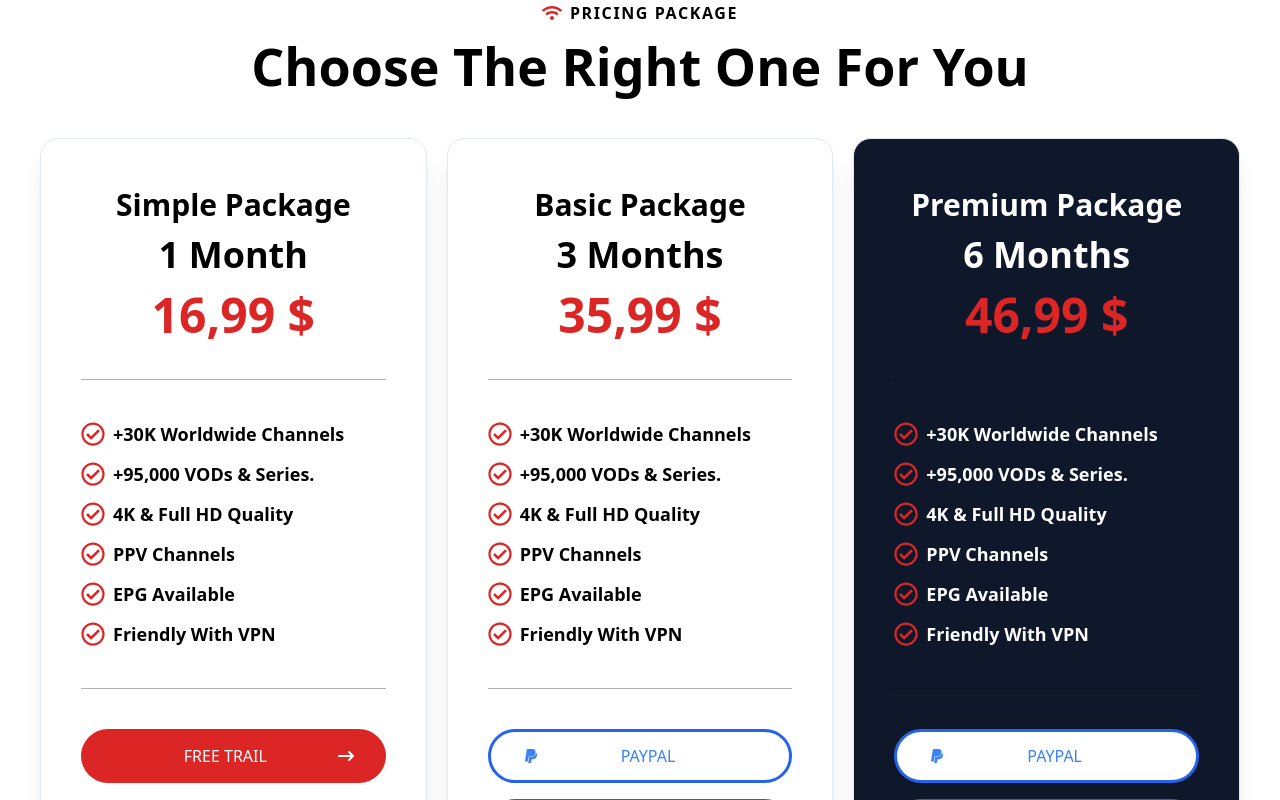
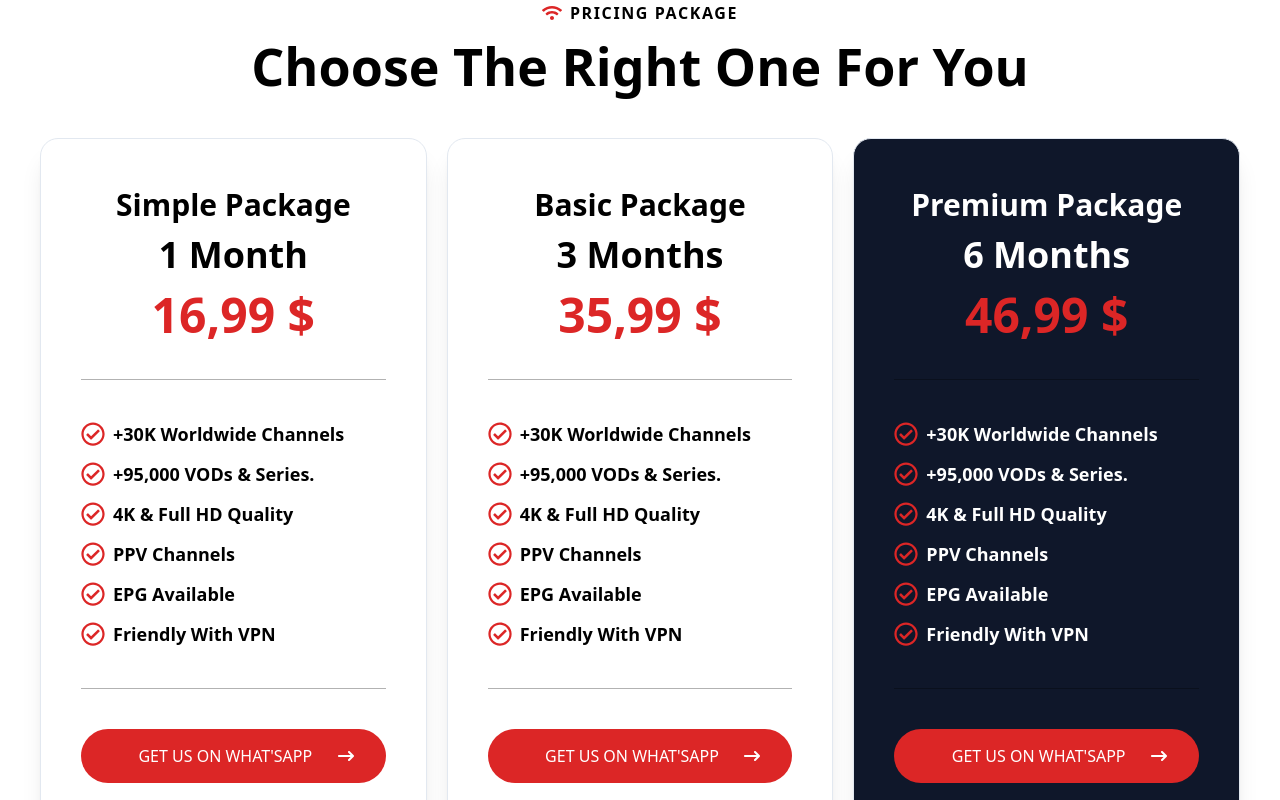
Before and after one commit to JewelHFahim/CreDesign, a React (Vite) app: page /ip-tv/ip-subscription in a window 1280 px wide. Shown: the part 520-1320 px from the top of the page. Built offline with nearby package versions, Linux system fonts and the light colour scheme.

Commit message:
price updated

```diff
--- a/src/components/ip-tv/main-menu/MainMenu.jsx
+++ b/src/components/ip-tv/main-menu/MainMenu.jsx
@@ -15,9 +15,9 @@ const MainMenu = () => {
 
   return (
     <div className="px-[120px] flex justify-between items-center py-6">
-      <div>
+      <Link to="/ip-tv">
         <img src={logo} alt="" className="w-[200px] h-[40px]" />
-      </div>
+      </Link>
 
       <div>
         <ul>
--- a/src/components/mobile-menu/MobileMenu.jsx
+++ b/src/components/mobile-menu/MobileMenu.jsx
@@ -124,6 +124,7 @@ const MobileMenu = () => {
     { name: "Custom Web App", href: "/services/5", icon: "" },
     { name: "Movie Streaming", href: "/contact-us", icon: "" },
     { name: "Movie Database", href: "/contact-us", icon: "" },
+    { name: "IpTv", href: "/ip-tv", icon: "" },
   ];
 
   return (
@@ -155,7 +156,7 @@ const MobileMenu = () => {
             </div>
 
             <div className="overflow-auto">
-              <ul className="text-sm font-medium flex-1">
+              <ul className="text-base font-medium flex-1">
                 {navigation.map((item, idx) => (
                   <li key={idx}>
                     <a
--- a/src/pages/ip-tv/iptv-home/pricing-package/PricingPackage.jsx
+++ b/src/pages/ip-tv/iptv-home/pricing-package/PricingPackage.jsx
@@ -1,12 +1,12 @@
 import { FaRegCheckCircle } from "react-icons/fa";
 import { FaWifi } from "react-icons/fa6";
-import PricingBtn from "../../../../utils/ip-tv/PricingBtn";
-import PaypalBtn from "../../../../utils/ip-tv/PaypalBtn";
-import CryptoBtn from "../../../../utils/ip-tv/CryptoBtn";
-import CreditCard from "../../../../utils/ip-tv/CreditCard";
+// import PricingBtn from "../../../../utils/ip-tv/PricingBtn";
+// import PaypalBtn from "../../../../utils/ip-tv/PaypalBtn";
+// import CryptoBtn from "../../../../utils/ip-tv/CryptoBtn";
+// import CreditCard from "../../../../utils/ip-tv/CreditCard";
+import ContactWhatsApp from "../../../../utils/ip-tv/ContactWhatsApp";
 
 const PricingPackage = () => {
-
   const datas = [
     { title: "+30K Worldwide Channels" },
     { title: "+95,000 VODs & Series." },
@@ -100,7 +100,6 @@ const PricingPackage = () => {
   return (
     <div className="px-[20px] lg:px-12 mt-[400px] lg:mt-[230px]">
       <div className="pb-10">
-
         <div className="flex flex-col justify-center items-center">
           <h3 className="flex items-center gap-2 tracking-widest uppercase font-bold">
             <FaWifi className="text-xl text-red-600" />
@@ -118,8 +117,12 @@ const PricingPackage = () => {
               className={`w-full lg:h-[900px] shadow-xl hover:shadow-2xl transition-shadow duration-300 px-6 lg:px-10 py-8 lg:py-12 rounded-[18px] border border-slate-200 ${item.bgColor} ${item.textColor}`}
             >
               <div className="flex flex-col justify-center items-center border-b border-black border-opacity-[30%] pb-6 lg:pb-10">
-                <h2 className="text-2xl lg:text-3xl font-semibold">{item.name}</h2>
-                <h2 className="text-3xl lg:text-4xl font-bold mt-3">{item.duration}</h2>
+                <h2 className="text-2xl lg:text-3xl font-semibold">
+                  {item.name}
+                </h2>
+                <h2 className="text-3xl lg:text-4xl font-bold mt-3">
+                  {item.duration}
+                </h2>
                 <h1 className="text-4xl lg:text-5xl text-red-600 font-bold mt-4">
                   {item.price}
                 </h1>
@@ -137,11 +140,14 @@ const PricingPackage = () => {
                 ))}
               </div>
 
-              <div className="mt-10 flex flex-col gap-4">
+              {/* <div className="mt-10 flex flex-col gap-4">
                 {item.trailBtn && (<PricingBtn bgColor={item.bgColor}></PricingBtn>)}
                 {item.paypalBtn && <PaypalBtn></PaypalBtn>}
                 {item.creditCard && <CreditCard bgColor={item?.bgColor}/>}
                 {item.cryptoBtn && (<CryptoBtn bgColor={item?.bgColor}></CryptoBtn>)}
+              </div> */}
+              <div className="mt-10 flex flex-col gap-4">
+                <ContactWhatsApp/>
               </div>
 
               {item.moneyBack && (
--- a/src/pages/ip-tv/subscription/Subscription.jsx
+++ b/src/pages/ip-tv/subscription/Subscription.jsx
@@ -5,6 +5,7 @@ import CreditCard from "../../../utils/ip-tv/CreditCard";
 import CryptoBtn from "../../../utils/ip-tv/CryptoBtn";
 import TrailButton from "../../../utils/ip-tv/TrailButton";
 import bg from "../../../assets/home top thumb.webp";
+import ContactWhatsApp from "../../../utils/ip-tv/ContactWhatsApp";
 
 const Subscription = () => {
   const datas = [
@@ -137,7 +138,7 @@ const Subscription = () => {
                 ))}
               </div>
 
-              <div className="mt-10 flex flex-col gap-4">
+              {/* <div className="mt-10 flex flex-col gap-4">
                 {item.trailBtn && (
                   <PricingBtn bgColor={item.bgColor}></PricingBtn>
                 )}
@@ -146,13 +147,17 @@ const Subscription = () => {
                 {item.cryptoBtn && (
                   <CryptoBtn bgColor={item?.bgColor}></CryptoBtn>
                 )}
+              </div> */}
+
+              <div className="mt-10">
+                <ContactWhatsApp/>
               </div>
 
-              {item.moneyBack && (
+              {/* {item.moneyBack && (
                 <p className="mt-5 text-center font-medium">
                   7 Days Money-Back Guarantee
                 </p>
-              )}
+              )} */}
             </div>
           ))}
         </div>
--- /dev/null
+++ b/src/utils/ip-tv/ContactWhatsApp.jsx
@@ -0,0 +1,21 @@
+/* eslint-disable react/prop-types */
+import { FaArrowRightLong } from "react-icons/fa6";
+import { Link } from "react-router-dom";
+
+const ContactWhatsApp = ({ bgColor }) => {
+  return (
+    <Link
+      to="https://web.whatsapp.com/"
+      target="_blank"
+      className={`w-full h-[45px] lg:h-[54px] bg-red-600 rounded-full text-white flex justify-between items-center gap-x-5 px-8 uppercase hover:bg-green-700 transition-colors duration-400 ${
+        bgColor === "bg-black" ? "border-[3.5px] border-white" : ""
+      }`}
+    >
+      <p></p>
+      <p>Get Us On What&apos;sApp</p>
+      <FaArrowRightLong />
+    </Link>
+  );
+};
+
+export default ContactWhatsApp;
```
Also changed, not shown: 1 other file (tests, documents, lock files or other folders).
